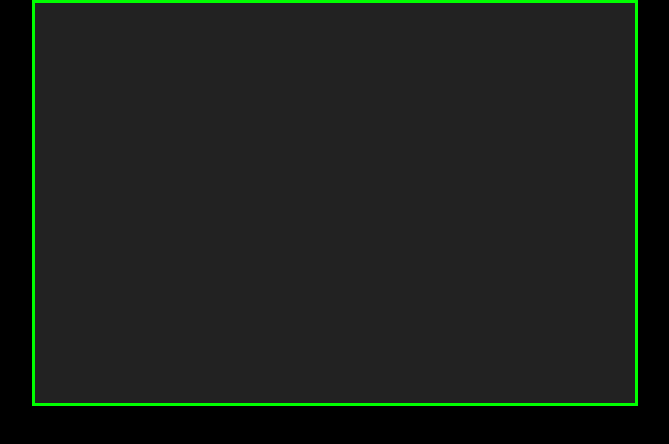
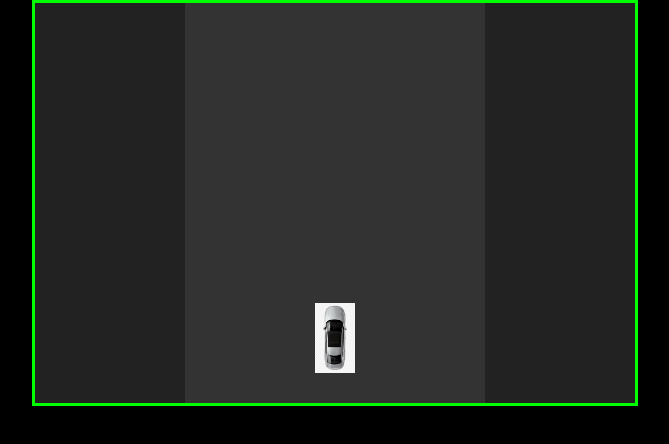
Before and after one commit to lxysgp/car, a plain HTML site: page index.html in a window 1280 px wide. Shown: the whole page, without its empty margins (305-974 px from the left). Drawn offline with Linux system fonts and the light colour scheme.

Commit message:
Update index.html

```diff
--- a/index.html
+++ b/index.html
@@ -29,7 +29,7 @@
     document.addEventListener("keyup", e => keys[e.key] = false);
 
     const carImage = new Image();
-    carImage.src = "car.png"; // make sure this file exists
+    carImage.src = "4c037f9eebcc9e5b66863023999b11ae.jpg"; // make sure this file exists
 
     const car = {
       x: 280,
```
